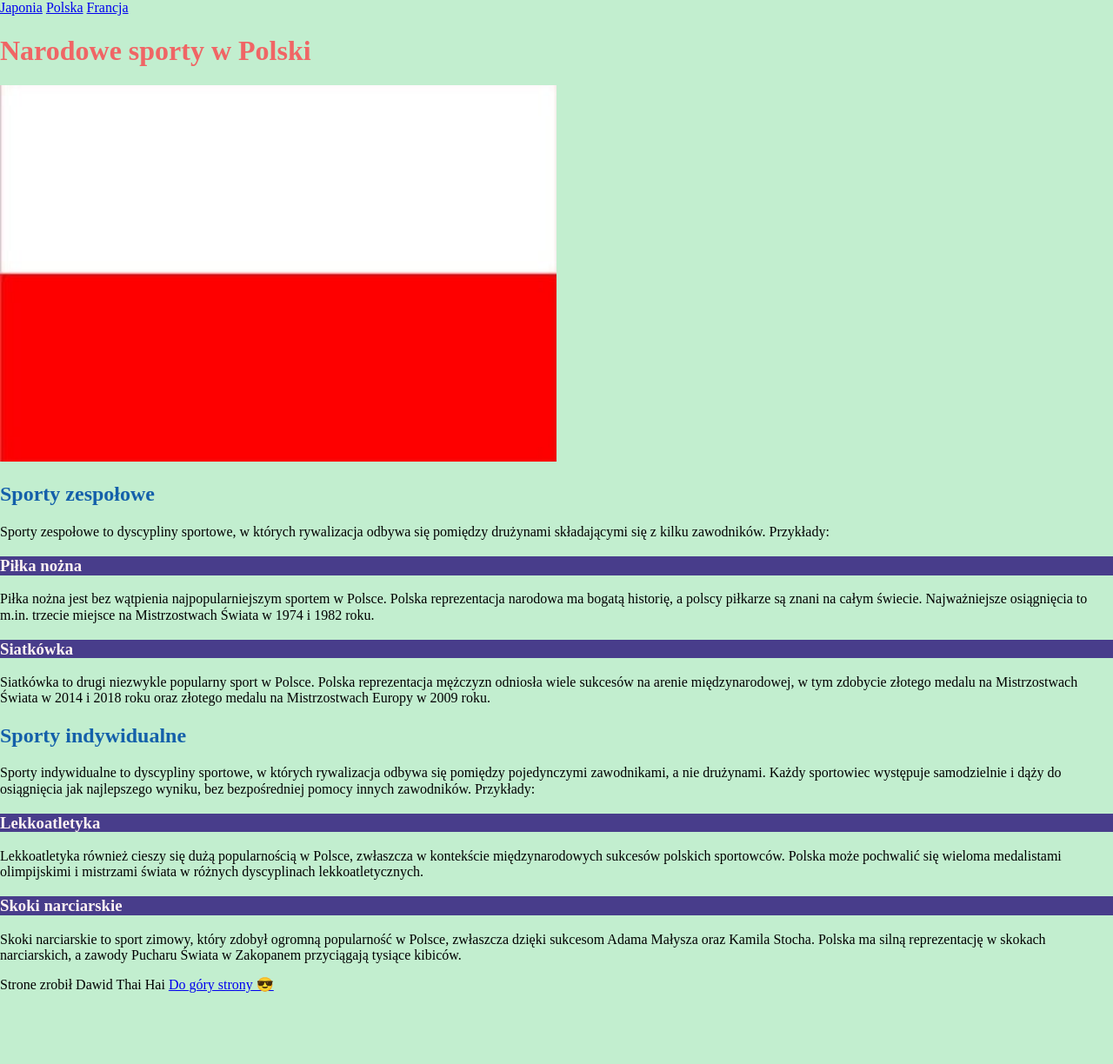
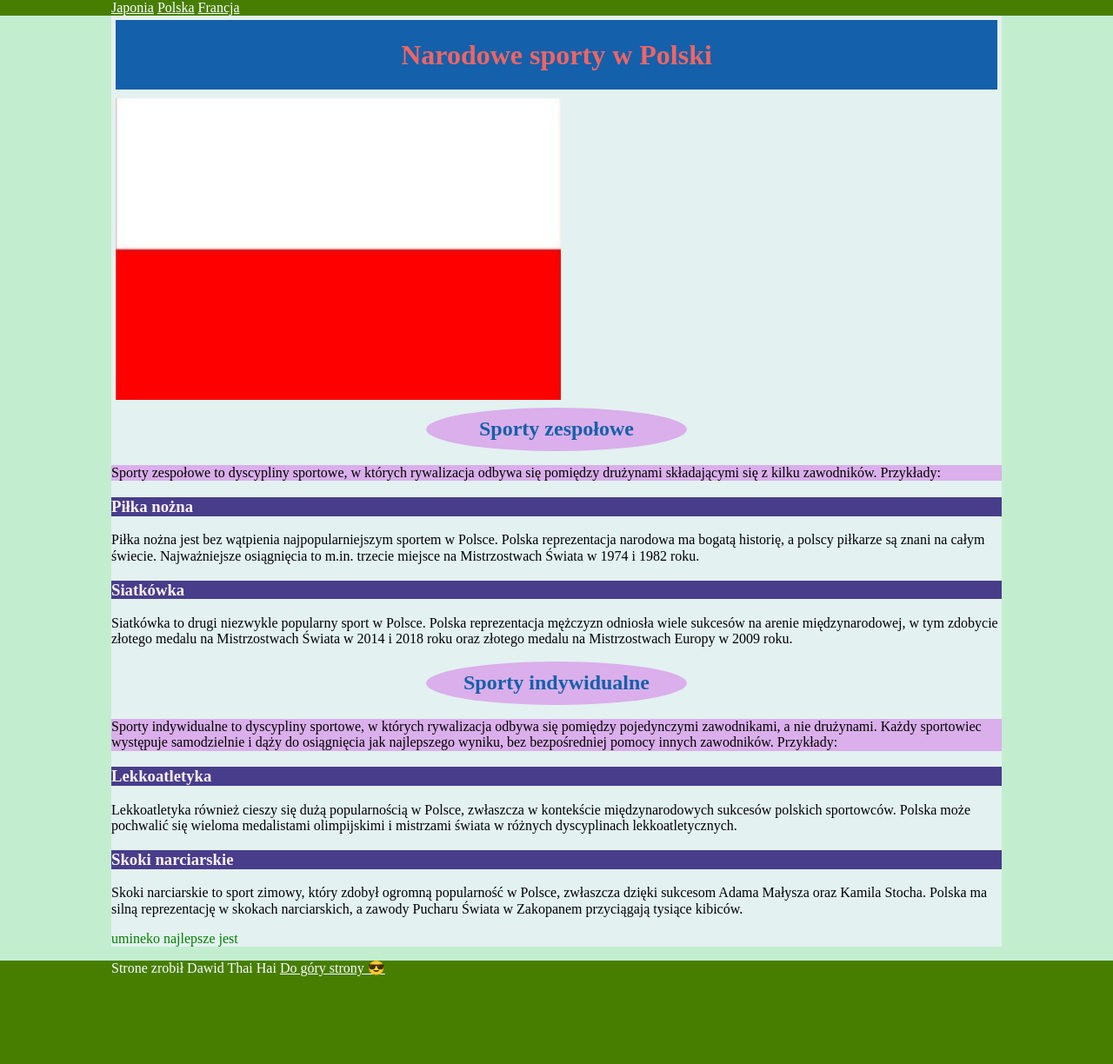
Before and after one commit to Qkari17/Strona_sport, a plain HTML site: page narodowe_sporty_polski.html in a window 1280 px wide. Shown: the whole page at 87% size. Before the commit the page ends 1159 px from the top, so only its background shows below. Drawn offline with Linux system fonts and the light colour scheme.

Commit message:
Center elements and js modified text

```diff
--- a/main.js
+++ b/main.js
@@ -4,3 +4,9 @@ const age = 26
 
 
 console.log(`Nazywam się ${firstName} i mam ${age} lat`);
+
+const umineko = document.querySelector('.umineko__js')
+
+console.log(umineko)
+
+umineko.style.color = 'green'
--- a/narodowe_sporty_polski.html
+++ b/narodowe_sporty_polski.html
@@ -12,19 +12,23 @@
 <body>
 	<header>
 		<nav class="navigation">
-			<a href="index.html" class="navigation__link">Japonia</a>
+			<a href="index.html" class="navigation__link navigation__link--japan" >Japonia</a>
 			<a href="narodowe_sporty_polski.html" class="navigation__link">Polska</a>
 			<a href="narodowe_sporty_francja.html" class="navigation__link">Francja</a>
 		</nav>
 	</header>
 	<main>
 		<header>
-			<h1 class="header">Narodowe sporty w Polski</h1>
+			<div class="header">
+			<h1>Narodowe sporty w Polski</h1>
+			</div>
 			<img src="Flaga_polska_110_70_cm.jpg" alt="flagaPolski" class="header__image">
 		</header>
 		<section class="section">
-			<h2 class="section__header">Sporty zespołowe</h2>
-			<p class="section_text">Sporty zespołowe to dyscypliny sportowe, w których rywalizacja odbywa się pomiędzy drużynami składającymi
+				<div class="section__header--box">
+				<h2 class="section__header">Sporty zespołowe</h2>
+				</div>
+			<p class="section__text">Sporty zespołowe to dyscypliny sportowe, w których rywalizacja odbywa się pomiędzy drużynami składającymi
 				się
 				z kilku zawodników. Przykłady:</p>
 			<article class="section__article">
@@ -41,8 +45,10 @@
 			</article>
 		</section>
 		<section class="section">
-			<h2 class="section__header">Sporty indywidualne</h2>
-			<p class="section_text">Sporty indywidualne to dyscypliny sportowe, w których rywalizacja odbywa się pomiędzy pojedynczymi
+				<div class="section__header--box">
+				<h2 class="section__header">Sporty indywidualne</h2>
+				</div>
+			<p class="section__text">Sporty indywidualne to dyscypliny sportowe, w których rywalizacja odbywa się pomiędzy pojedynczymi
 				zawodnikami, a nie drużynami. Każdy sportowiec występuje samodzielnie i dąży do osiągnięcia jak
 				najlepszego
 				wyniku, bez bezpośredniej pomocy innych zawodników. Przykłady:</p>
@@ -58,13 +64,18 @@
 					sukcesom Adama Małysza oraz Kamila Stocha. Polska ma silną reprezentację w skokach narciarskich, a
 					zawody Pucharu Świata w Zakopanem przyciągają tysiące kibiców.</p>
 			</article>
+			<p class="umineko__js">
+				umineko najlepsze jest
+			</p>
 		</section>
 
 
 	</main>
-	<footer>
-		<p>Strone zrobił Dawid Thai Hai <a href="#top"> Do góry strony 😎</a></p>
-	</footer>
+	<div class="footer">
+		<footer class="footer__text">
+			Strone zrobił Dawid Thai Hai <a href="#top" class="footer_text_link"> Do góry strony 😎</a>
+		</footer>
+		<script defer src="main.js"></script>
 </body>
 
 </html>
--- a/style.css
+++ b/style.css
@@ -7,10 +7,17 @@ html {
 }
 
 body{
-    background-color: #c2eecf
+    background-color: #c2eecf;
+}
+main{
+    width: 100%;
+    max-width: 80%;
+    margin: 0px 10% 0px 10%;
+    background-color: rgb(227, 241, 241);
 }
 h1{
-    color:rgb(240, 101, 101)
+    color:rgb(240, 101, 101);
+    text-align: center;
 }
 h2{color: #1460aa
 }
@@ -19,9 +26,6 @@ h3{background-color: darkslateblue
 h3{color: rgb(255, 243, 243);
  }
 
-#judo{
-    color: rgb(125, 2, 107);
-}
 .box{
     width: 200px;
     height: 200px;
@@ -33,4 +37,51 @@ h3{color: rgb(255, 243, 243);
 }
 .header__image{
     width: 50%;
+    margin: 5px;
 }
+.navigation{
+    background-color: rgb(71, 126, 0);
+}
+.navigation__link{
+    color: #ffffffff;
+
+}
+.header{
+    background-color:#1460aa ;
+    border: 5px solid  rgb(227, 241, 241);
+
+}
+.section__article--text{
+    margin: 5px
+}
+.footer{
+    background-color: rgb(71, 126, 0);
+    padding-bottom: 100px;
+}
+.footer__text{
+    margin-left: 10%;
+    color:#fefefe
+}
+.footer_text_link{
+    color:inherit
+}
+.navigation__link--japan{
+    margin-left: 10%;
+}
+.section__header{
+    margin: 5px;
+       vertical-align:middle;
+    line-height: normal;
+}
+.section__header--box{
+    background-color: #daafeb;
+   border-radius: 100%;
+   height: 50px;
+   width: 300px;
+    display: grid;
+    place-items: center;
+    margin:auto
+}
+.section__text{
+    background-color: #daafeb;
+}
```
Also changed, not shown: index.html (+14 -7 lines).
